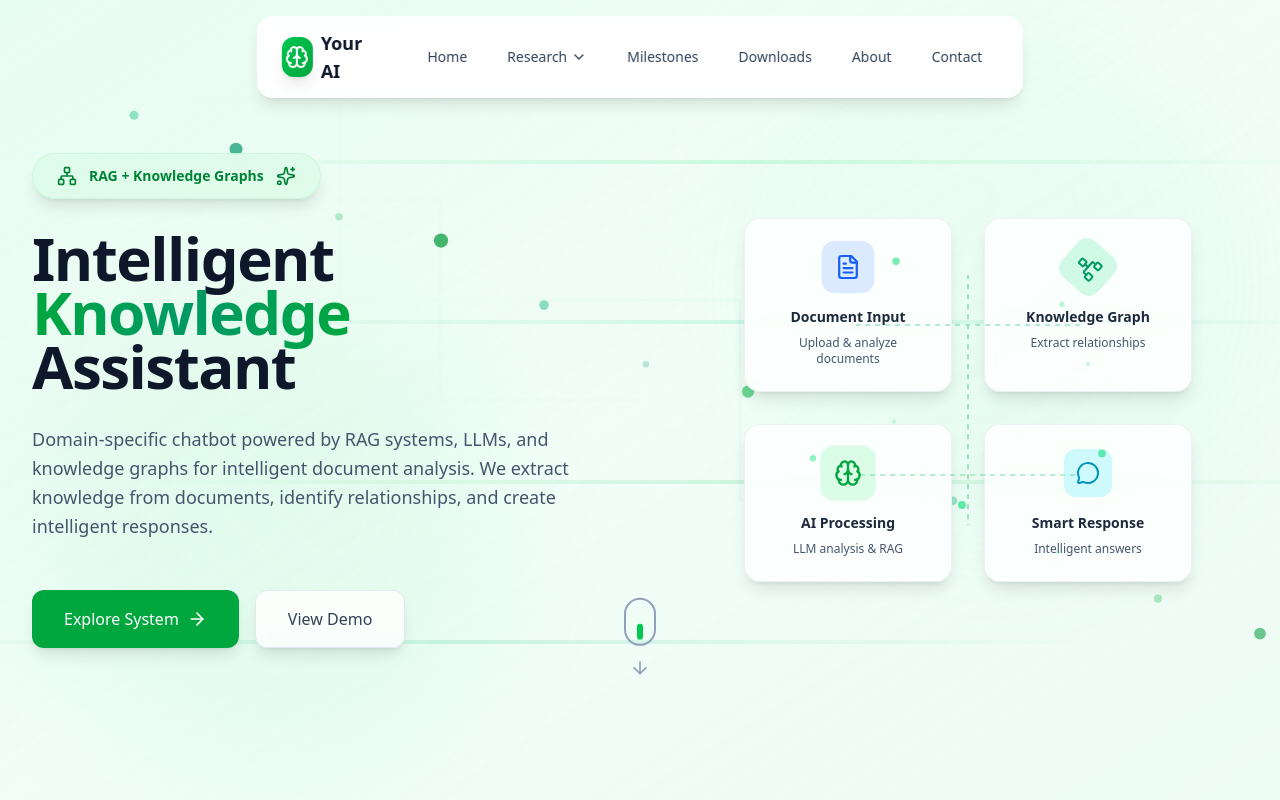
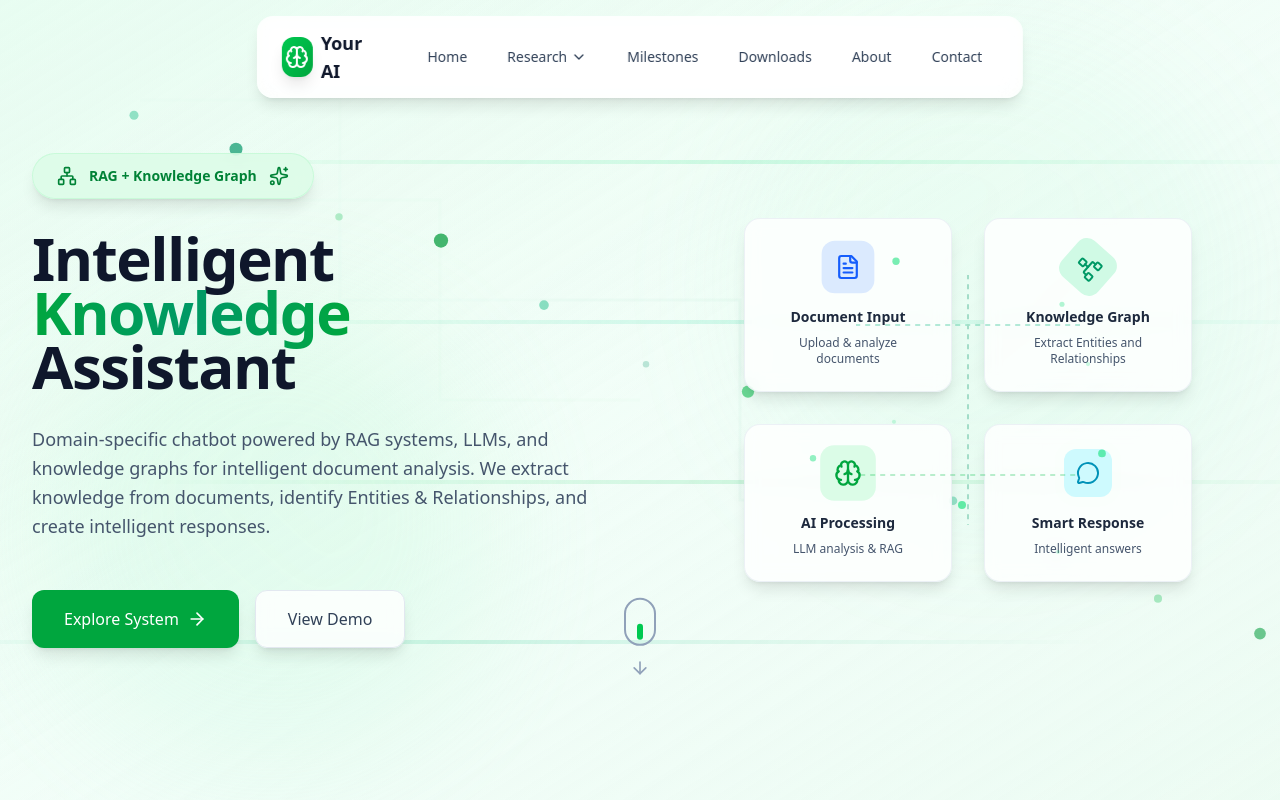
Before and after one commit to foverokavindz/your-ai-website, a React (Vite) app: page / in a window 1280 px wide. Shown: the top 800 px of the page. Built offline with nearby package versions, Linux system fonts and the light colour scheme.

Commit message:
Text changes

```diff
--- a/index.html
+++ b/index.html
@@ -9,7 +9,7 @@
     <meta name="title" content="Your AI - Intelligent Knowledge Assistant" />
     <meta
       name="description"
-      content="Domain-specific chatbot powered by RAG systems, LLMs, and knowledge graphs for intelligent document analysis. We extract knowledge from documents, identify relationships, and create intelligent responses."
+      content="Domain-specific chatbot powered by RAG systems, LLMs, and knowledge graphs for intelligent document analysis. We extract knowledge from documents, identify Entities & Relationships, and create intelligent responses."
     />
     <meta
       name="keywords"
@@ -31,7 +31,7 @@
     />
     <meta
       property="og:description"
-      content="Domain-specific chatbot powered by RAG systems, LLMs, and knowledge graphs for intelligent document analysis. We extract knowledge from documents, identify relationships, and create intelligent responses."
+      content="Domain-specific chatbot powered by RAG systems, LLMs, and knowledge graphs for intelligent document analysis. We extract knowledge from documents, identify Entities & Relationships, and create intelligent responses."
     />
     <meta
       property="og:image"
@@ -54,7 +54,7 @@
     />
     <meta
       property="twitter:description"
-      content="Domain-specific chatbot powered by RAG systems, LLMs, and knowledge graphs for intelligent document analysis. We extract knowledge from documents, identify relationships, and create intelligent responses."
+      content="Domain-specific chatbot powered by RAG systems, LLMs, and knowledge graphs for intelligent document analysis. We extract knowledge from documents, identify Entities & Relationships, and create intelligent responses."
     />
     <meta
       property="twitter:image"
@@ -98,7 +98,7 @@
         "@context": "https://schema.org",
         "@type": "SoftwareApplication",
         "name": "Your AI - Intelligent Knowledge Assistant",
-        "description": "Domain-specific chatbot powered by RAG systems, LLMs, and knowledge graphs for intelligent document analysis. We extract knowledge from documents, identify relationships, and create intelligent responses.",
+        "description": "Domain-specific chatbot powered by RAG systems, LLMs, and knowledge graphs for intelligent document analysis. We extract knowledge from documents, identify Entities & Relationships, and create intelligent responses.",
         "url": "https://your-ai-website.vercel.app/",
         "applicationCategory": "BusinessApplication",
         "operatingSystem": "Web Browser",
--- a/src/components/sections/Hero.jsx
+++ b/src/components/sections/Hero.jsx
@@ -169,7 +169,7 @@ const Hero = () => {
             >
               <div className="inline-flex items-center gap-2 sm:gap-3 bg-green-100/80 backdrop-blur-sm text-green-700 text-xs sm:text-sm font-semibold px-4 sm:px-6 py-2 sm:py-3 rounded-full border border-green-200/60 shadow-lg">
                 <Network className="w-4 h-4 sm:w-5 sm:h-5" />
-                RAG + Knowledge Graphs
+                RAG + Knowledge Graph
                 <Sparkles className="w-4 h-4 sm:w-5 sm:h-5" />
               </div>
             </motion.div>
@@ -199,7 +199,7 @@ const Hero = () => {
             >
               Domain-specific chatbot powered by RAG systems, LLMs, and
               knowledge graphs for intelligent document analysis. We extract
-              knowledge from documents, identify relationships, and create
+              knowledge from documents, identify Entities & Relationships, and create
               intelligent responses.
             </motion.p>
 
@@ -274,7 +274,7 @@ const Hero = () => {
                     Knowledge Graph
                   </h3>
                   <p className="text-xs text-slate-600">
-                    Extract relationships
+                    Extract Entities and Relationships
                   </p>
                 </motion.div>
 
--- a/src/components/sections/ProjectScope.jsx
+++ b/src/components/sections/ProjectScope.jsx
@@ -177,7 +177,7 @@ const ProjectScope = () => {
           </motion.div>
 
           {/* Scope Areas */}
-          <div className="space-y-6 sm:space-y-8 px-4 sm:px-0">
+          {/* <div className="space-y-6 sm:space-y-8 px-4 sm:px-0">
             <div className="text-center">
               <h3 className="text-xl sm:text-2xl lg:text-3xl font-bold text-slate-900 mb-2">
                 Research Areas
@@ -209,7 +209,7 @@ const ProjectScope = () => {
                 </motion.div>
               ))}
             </div>
-          </div>
+          </div> */}
 
           {/* Bottom CTA */}
           {/* <motion.div
```
